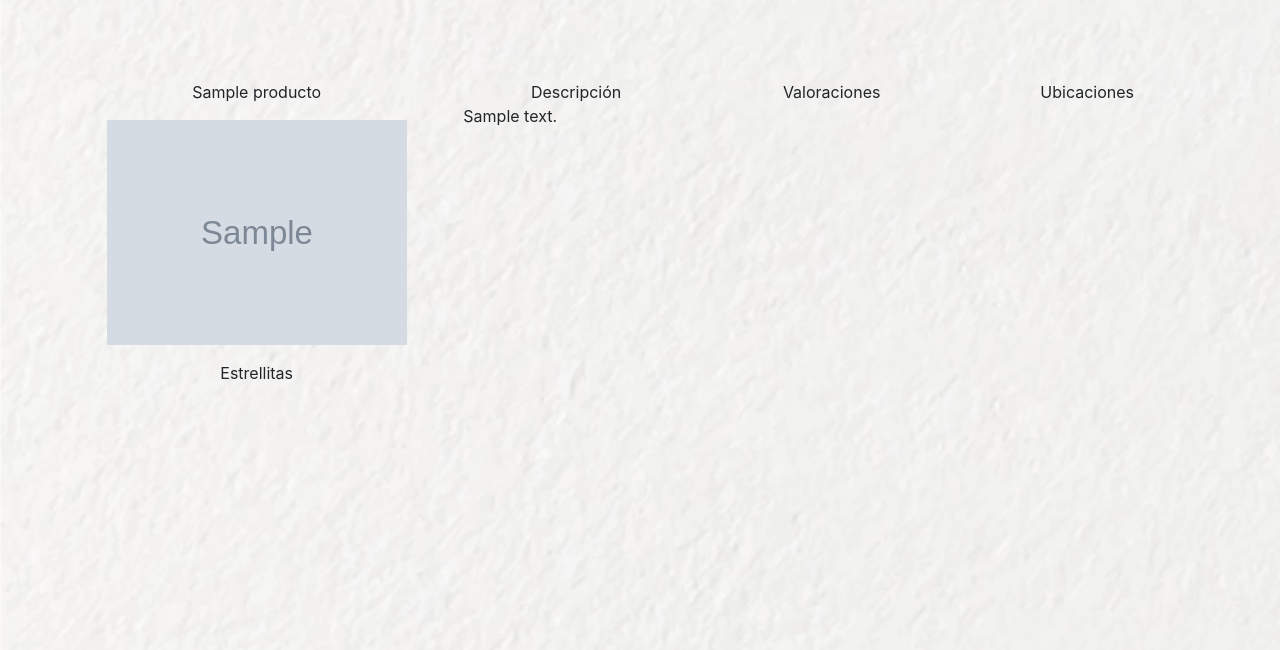
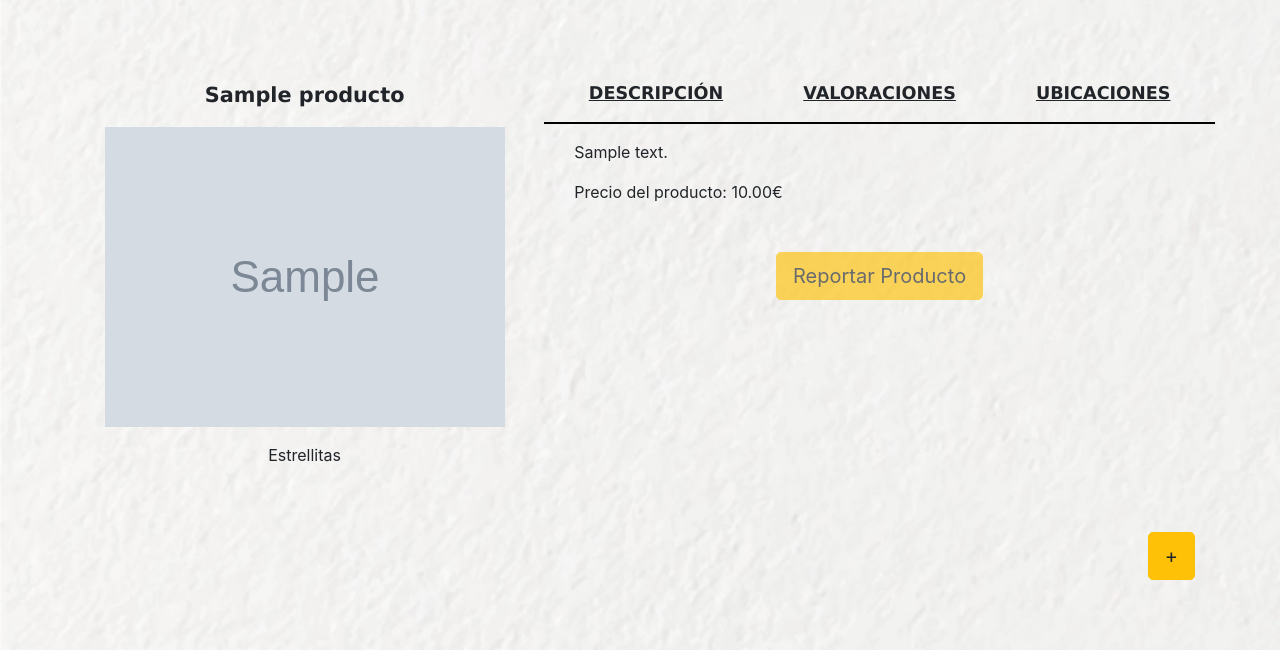
Before and after one commit to fersolesp/Eatsy, a Django app: template product/templates/products/show.html in a window 1280 px wide. Shown: the part 150-800 px from the top of the page. Run offline with Django 3.2, Linux system fonts and the light colour scheme; the template is opened without the code that fills it: values that come from a table or form of the project are taken from there, others are empty; tables that the repository leaves empty hold one stand-in row (values such as "Sample post"); grey boxes marked "Sample" are stand-in pictures; parts of the project's set-up code (start-up, migrations or seed data) failed here and were passed over; some libraries are stand-ins or nearby versions.

Commit message:
Se ha realiza la vista de productos a falta de llamar a funcionalidades aun no existentes

```diff
--- a/product/templates/products/show.html
+++ b/product/templates/products/show.html
@@ -69,38 +69,63 @@
     </div>
     <div class="container-fluid page-content">
         <div class="row">
-            <div class="col-4">
+            <div class="col-5">
                 <div class="row mb-3">
-                    <div class="col-auto m-auto">{{product.titulo}}</div>
+                    <div class="col-auto m-auto nombreProducto">{{product.titulo}}</div>
                 </div>
                 <div class="row">
                     <div class="col-auto m-auto">
-                        <img src="{{product.foto}}" alt="" width="300px">
+                        <img src="{{product.foto}}" alt="" width="400px">
                     </div>
                 </div>
                 <div class="row mt-3">
                     <div class="col-auto m-auto">Estrellitas</div>
                 </div>
             </div>
-            <div class="col-8">
+            <div class="col-7">
                 <div class="row">
-                    <div class="col-4 d-flex" onclick="change_to_tab_1()">
-                        <span class="m-auto">Descripción</span>
+                    <div class="col-4 d-flex botonProducto" onclick="change_to_tab_1()">
+                        <span class="m-auto">DESCRIPCIÓN</span>
                     </div>
-                    <div class="col-4 d-flex" onclick="change_to_tab_2()">
-                        <span class="m-auto">Valoraciones</span>
+                    <div class="col-4 d-flex botonProducto" onclick="change_to_tab_2()">
+                        <span class="m-auto">VALORACIONES</span>
                     </div>
-                    <div class="col-4 d-flex" onclick="change_to_tab_3()">
-                        <span class="m-auto">Ubicaciones</span>
+                    <div class="col-4 d-flex botonProducto" onclick="change_to_tab_3()">
+                        <span class="m-auto">UBICACIONES</span>
                     </div>
                 </div>
                 <div class="row">
-                    <div class="col" id="p-1">{{product.descripcion}}</div>
+                    <hr>
+                </div>
+                <div class="row">
+                    <div class="col" id="p-1">
+                        <div class="container-fluid">
+                            <div class="row mb-3">
+                                <div class="col"> {{product.descripcion}}</div>
+                            </div>
+                            <div class="row">
+                                <div class="col"> Precio del producto: {{product.precioMedio}}€</div>
+                            </div>
+                            <div class="row mt-5 mb-5">
+                                <div class="col-auto m-auto"> <a href="#" class="btn btn-warning btn-lg disabled" role="button" aria-disabled="true">Reportar Producto</a></div>
+                            </div>
+                        </div>
+                    </div>
                     <div class="col" id="p-2">Pestaña 2</div>
-                    <div class="col" id="p-3">{{product.ubicaciones}}</div>
-                </div>
+                    <div class="col" id="p-3">{{product.ubicaciones}}
+                        <div class="container-fluid">
+                            <div class="row mb-3">
+                                <div class="col"> {{ubicacionProducto.producto}}</div>
+                                <div class="col"> <a href="#" class="btn btn-warning btn-lg disabled" role="button" aria-disabled="true">Añadir Ubicación</a></div>
+                            </div>
+                            <div class="row mb-5">
+                                <div class="col"> {{ubicacionProducto.ubicacion}} </div>
+                            </div>
+                        </div>
+                    </div>
             </div>
         </div>
     </div>
+    <div class="col-auto m-auto botonAdd"> <a href="#" class="btn btn-warning btn-lg" role="button" aria-disabled="true">+</a> </div>
     <script>change_to_tab_1()</script>
 </body>
--- a/static/estilo/style.css
+++ b/static/estilo/style.css
@@ -11,3 +11,33 @@ body {
 .page-content {
     padding: 5em;
 }
+
+.nombreProducto {
+    font-family: Verdana, Geneva, Tahoma, sans-serif;
+    font-size: 1.3em;
+    font-weight: bold;
+}
+
+.botonProducto {
+    font-family: Verdana, Geneva, Tahoma, sans-serif;
+    font-size: 1.1em;
+    font-weight: bold;
+    text-decoration: underline;
+    cursor: pointer;
+}
+
+.botonProducto:hover {
+    background-color: rgb(118, 179, 146);
+}
+
+hr {
+    background-color: black;
+    height: 1px;
+    width: 100%;
+}
+
+.botonAdd {
+    position: absolute;
+    bottom: 70;
+    right: 70;
+}
```
